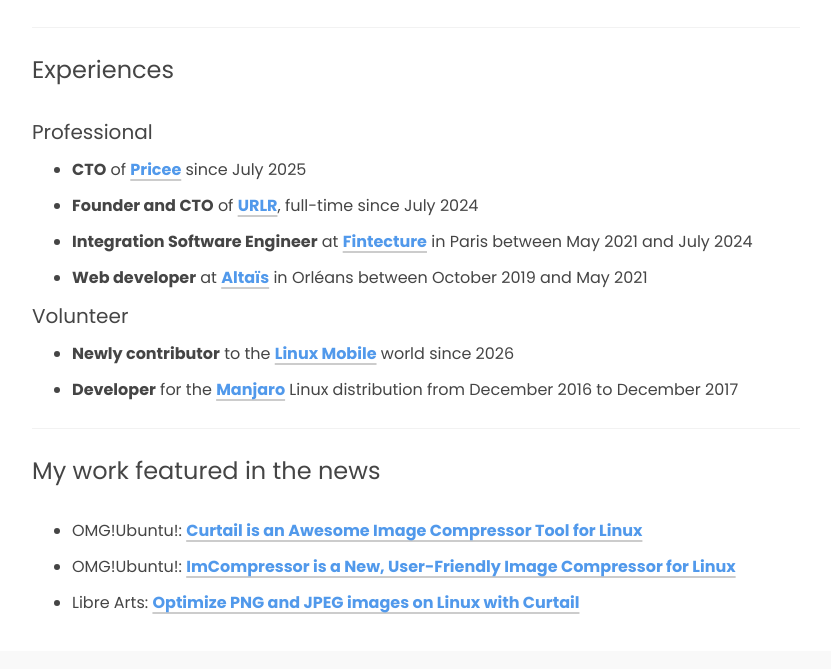
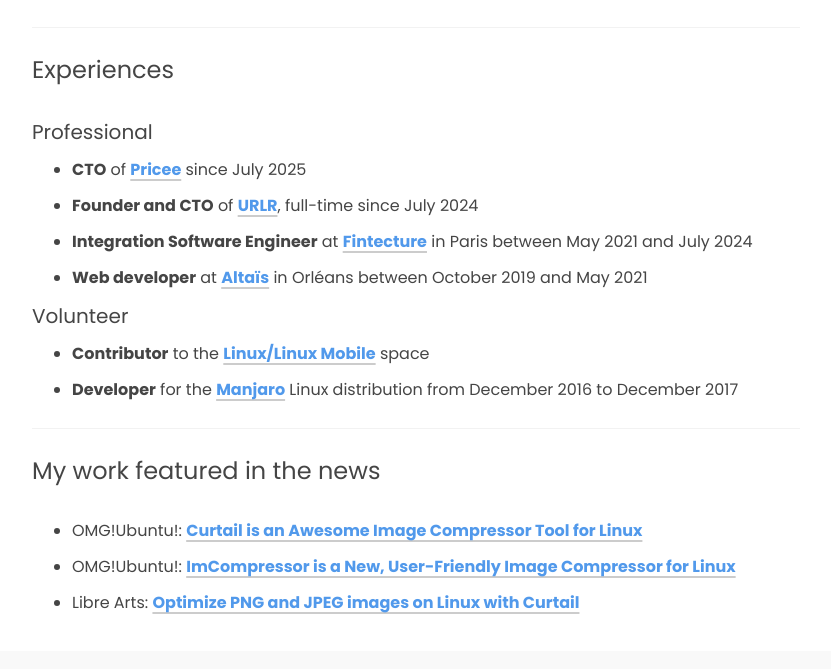
Before and after one commit to Huluti/huluti.github.io, an Eleventy site: page src/index.njk in a window 1280 px wide. Shown: the part 1198-1867 px from the top of the page, without its empty margins (224-1055 px from the left). Built offline with nearby package versions, Linux system fonts and the light colour scheme; Eleventy itself is replaced by a stand-in of ours; files that its build step writes are made by us from their sources.

Commit message:
Some updates

```diff
--- a/src/_data/contributions.json
+++ b/src/_data/contributions.json
@@ -16,7 +16,15 @@
               "type": "issue",
               "repo": "resources",
               "title": "Musl incompatibility - Empty applications list in the flatpak version of Resources",
-              "url": "https://gitlab.gnome.org/GNOME/Incubator/resources/-/work_items/699"
+              "url": "https://gitlab.gnome.org/GNOME/Incubator/resources/-/work_items/699",
+              "fixed_by_url": "https://gitlab.gnome.org/GNOME/Incubator/resources/-/merge_requests/705",
+              "fixed_by_label": "resources!705"
+            },
+            {
+              "type": "mr",
+              "repo": "resources",
+              "title": "Fix musl incompatibility in flatpak by using the flatpak libraries",
+              "url": "https://gitlab.gnome.org/GNOME/Incubator/resources/-/merge_requests/705"
             },
             {
               "type": "mr",
--- a/src/index.njk
+++ b/src/index.njk
@@ -134,7 +134,7 @@ headline: I am an independent developer, passionate about creating high-performa
 
         <h4>Volunteer</h4>
         <ul>
-            <li><b>Newly contributor</b> to the <a href="/open-source#linux-linux-mobile">Linux Mobile</a> world since 2026</li>
+            <li><b>Contributor</b> to the <a href="/open-source#linux-linux-mobile">Linux/Linux Mobile</a> space</li>
             <li><b>Developer</b> for the <a href="https://manjaro.org">Manjaro</a> Linux distribution from December 2016 to December 2017</li>
         </ul>
     </div>
```
Also changed, not shown: docs/index copy/index.html (deleted), docs/index.html, docs/open-source/index.html.
